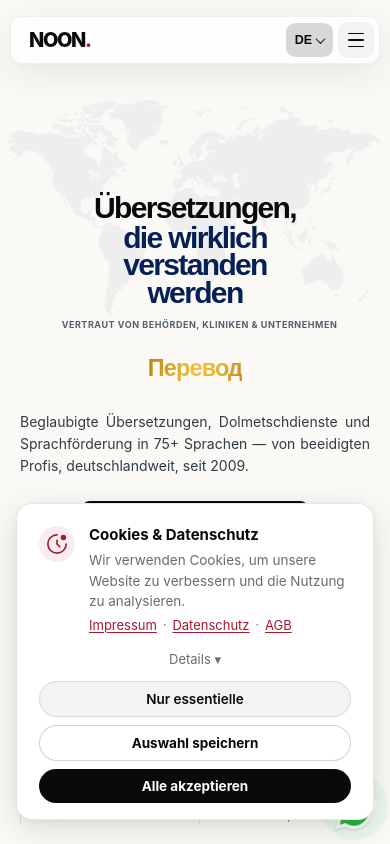
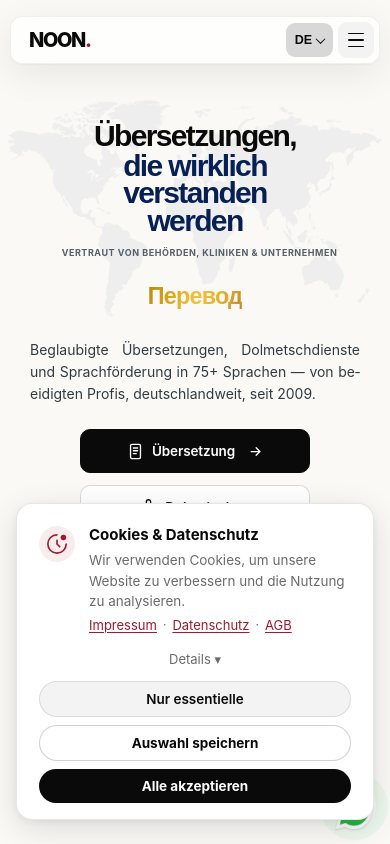
Before and after one commit to noon-sprachdienst/NOON., a React (Vite) app: page / in a window 390 px wide. Shown: the top 844 px of the page. Built offline with nearby package versions, Linux system fonts and the light colour scheme.

Commit message:
hero_spacing

```diff
--- a/src/styles/global.css
+++ b/src/styles/global.css
@@ -1886,7 +1886,7 @@ footer { background: #FAF9F6; padding: 80px 0 32px; border-top: 1px solid var(--
     position: relative;
     z-index: 2;
     width: min(100%, 350px);
-    padding: clamp(132px, 4vh, 190px) 0 0;
+    padding:5px 10px;
     align-items: center;
     text-align: center;
   }
```
